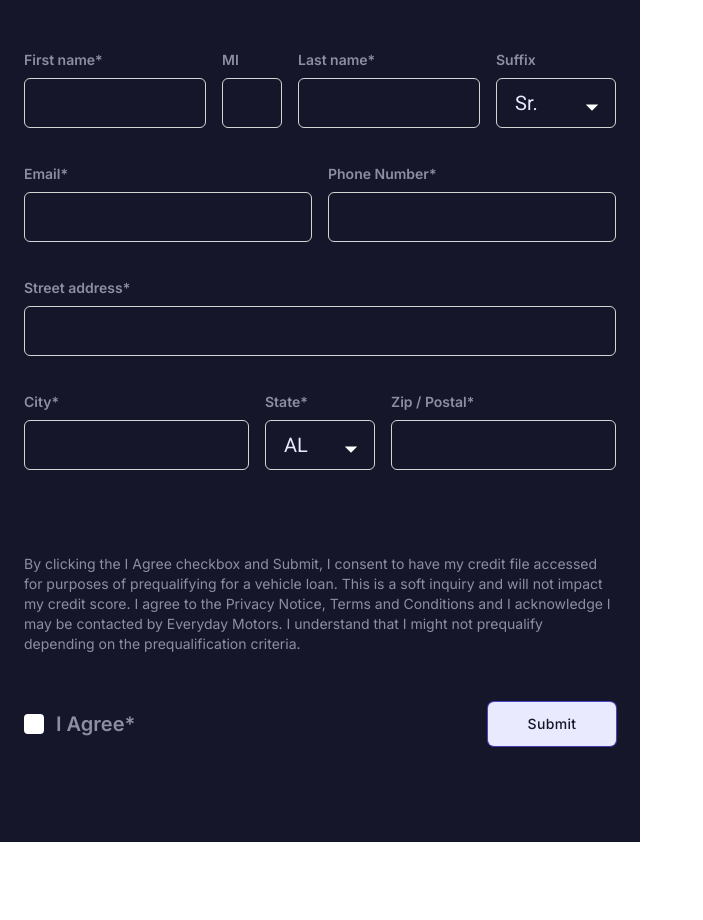
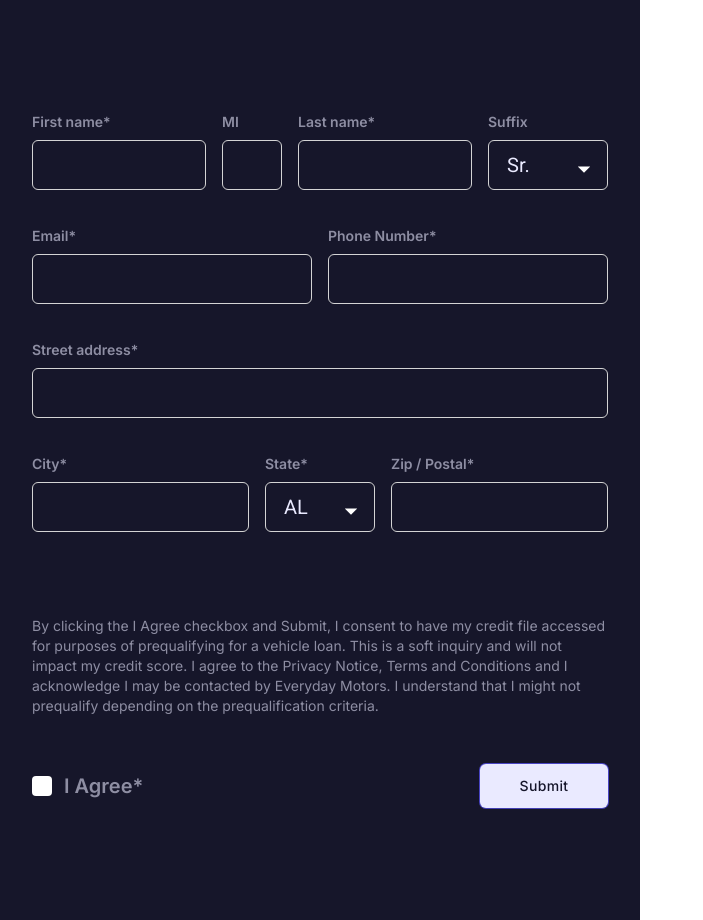
Before and after one commit to leonace924/preapproval-form, a Next.js app: page / in a window 1280 px wide. Shown: the whole page, without its empty margins (0-703 px from the left). Before the commit the page ends 842 px from the top, so only its background shows below. Built offline with nearby package versions, Linux system fonts and the light colour scheme.

Commit message:
fix: update layout and approve form style

```diff
--- a/src/components/Common/Layout/index.tsx
+++ b/src/components/Common/Layout/index.tsx
@@ -15,7 +15,7 @@ const Layout = ({ children, title = 'Drivly Approve Form' }: LayoutProps) => {
         <meta name="Description" content="Great State Burger Site" />
       </Head>
 
-      <main>{children}</main>
+      <main className="flex flex-col flex-1 h-full">{children}</main>
 
       <footer></footer>
     </>
--- a/src/styles/app.css
+++ b/src/styles/app.css
@@ -1,12 +1,5 @@
+@import './globals.css';
+
 @import './components/_forms.css';
 
 @import './components/Pages/_ApproveForm.css';
-
-html,
-body {
-  @apply w-full h-full font-inter;
-}
-
-input {
-  @apply font-roboto;
-}
--- a/src/styles/components/Pages/_ApproveForm.css
+++ b/src/styles/components/Pages/_ApproveForm.css
@@ -1,12 +1,12 @@
 .d-approve-form {
-  @apply bg-primary px-6 pt-[50px] pb-24;
+  @apply h-full flex-1 bg-primary px-6 pt-[50px] pb-24 lg:py-28;
 
   input:not([type='checkbox']),
   select {
     @apply w-full;
   }
   form {
-    @apply grid gap-6 lg:gap-9;
+    @apply grid gap-6 lg:mx-auto lg:max-w-xl lg:gap-9;
   }
 
   &__name {
--- /dev/null
+++ b/src/styles/globals.css
@@ -0,0 +1,11 @@
+html {
+  @apply h-full font-inter;
+}
+body,
+#__next {
+  @apply flex flex-col min-h-screen font-inter;
+}
+
+input {
+  @apply font-roboto;
+}
```
